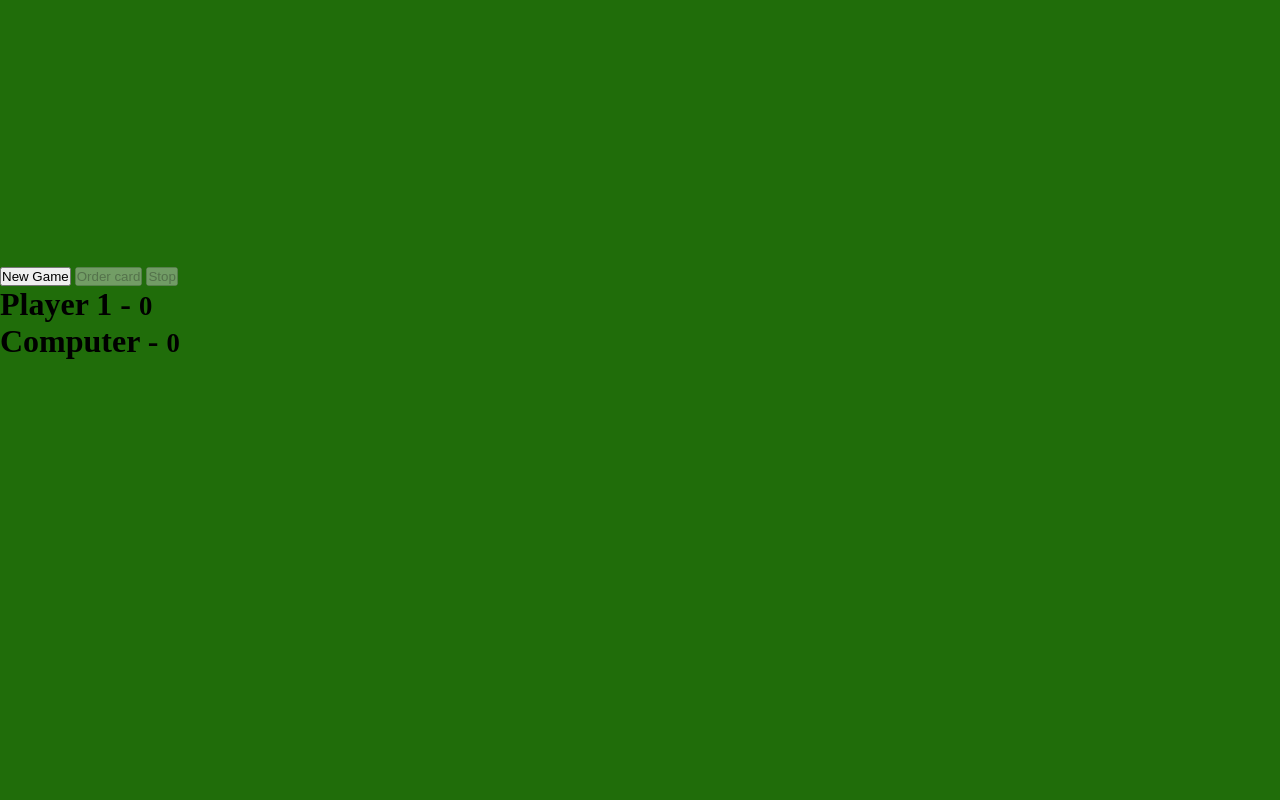
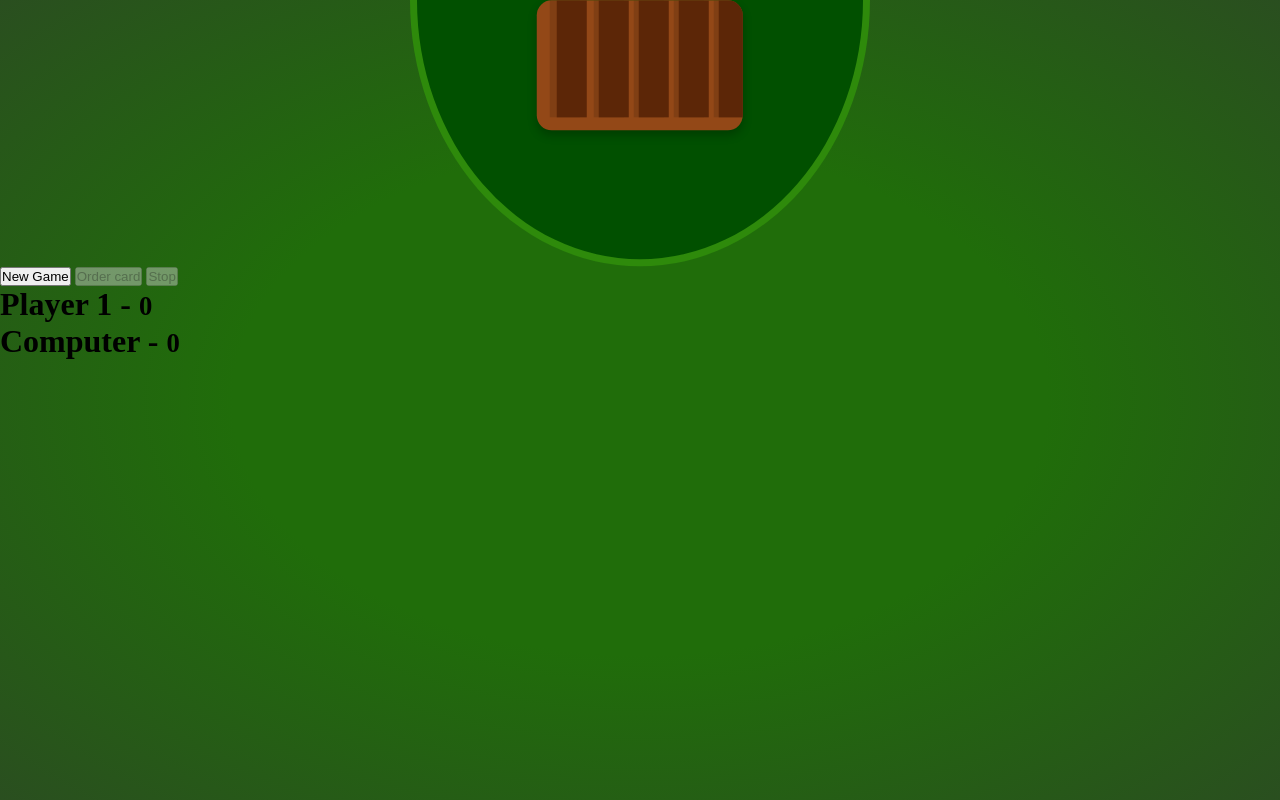
Before and after one commit to CamiloCortesM/Blackjack, a website built with Vite: page index.html in a window 1280 px wide. Built offline with nearby package versions, Linux system fonts and the light colour scheme.

Commit message:
styles were created for the entire application header and the background was changed.

```diff
--- a/index.html
+++ b/index.html
@@ -8,12 +8,14 @@
   </head>
   <body>
     <div id="app">
-      <div class="header__table table">
+      <div class="header__table">
         <div class="table__half-circle">
-          <div class="table__box"></div>
+          <div class="table__box">
+            <div class="table__box--lines"></div>
+          </div>
         </div>
       </div>
-      <div class="body__table table">
+      <div class="body__table">
         <div class="row mt-2">
           <div class="col text-center">
             <button id="btnNew" class="btn btn-danger">New Game</button>
--- a/style.css
+++ b/style.css
@@ -5,6 +5,17 @@
 }
 
 #app {
+  background: radial-gradient(
+    ellipse at center,
+    rgb(32, 109, 10) 30%, /* color verde en el centro */
+    rgba(0, 0, 0, .8) /* negro semitransparente hacia los bordes */
+  );
+  background-size: cover;
+  background-repeat: no-repeat;
+  background-size: 150% 150%; /* tamaño del degradado */
+  background-position: center center; /* posición del degradado */
+  background-repeat: no-repeat;
+  /* background-color: rgb(32, 109, 10); */
   width: 100%;
   display: grid;
   margin: 0 auto;
@@ -21,21 +32,78 @@
   width: 100%;
 }
 
-.table{
-  background-color: rgb(32, 109, 10);
-}
-
 .header__table {
   grid-area: header;
   display: grid;
+  justify-content: center;
   grid-template-columns: repeat(5, 1fr);
   grid-template-rows: repeat(2, 1fr);
   width: 100%;
   height: 100%;
 }
 
-.body__table{
+.body__table {
   grid-area: body;
   width: 100%;
   height: 100%;
 }
+
+.table__half-circle {
+  position: relative;
+  grid-column: 2 / 5;
+  grid-row: 1/ 3;
+  background-color: rgb(1, 80, 0);
+  margin: 0 auto;
+  width: 60%;
+  height: 200%;
+  border-radius: 50%;
+  transform: translateY(-50%);
+  border: 7px solid rgb(46, 138, 11);
+  box-shadow: 0px 0px 5px rgba(0, 0, 0, 0.419), 0px 0px 8px rgba(0, 0, 0, 0.661),inset 0 0 10px #0000006a,;
+}
+
+.table__box{
+  position: absolute;
+  overflow: hidden;
+  top: 50%;
+  right: 50%;
+  transform: translateX(50%);
+  border-radius: 15px;
+  box-shadow: 0px 5px 10px rgba(0, 0, 0, 0.24);
+  width: 46%;
+  height: 130px;
+  background-color: rgb(147, 72, 23);
+}
+
+.table__box--lines{
+  position: absolute;
+  top: 0;
+  left: 20px;
+  width: 30px;
+  height: 90%;
+  background-color: rgb(92, 38, 7);
+  box-shadow:
+  -7px 0px 0px rgba(0, 0, 0, 0.13),
+  42px 0px 0px rgb(92, 38, 7),
+  37px 0px 0px rgba(0, 0, 0, 0.13),
+  82px 0px 0px rgb(92, 38, 7),
+  77px 0px 0px rgba(0, 0, 0, 0.13),
+  122px 0px 0px rgb(92, 38, 7),
+  117px 0px 0px rgba(0, 0, 0, 0.13),
+  162px 0px 0px rgb(92, 38, 7),
+  157px 0px 0px rgba(0, 0, 0, 0.13),
+  202px 0px 0px rgb(92, 38, 7),
+  197px 0px 0px rgba(0, 0, 0, 0.13);
+}
+/*
+.item_card {
+  position: relative;
+  width: 150px;
+  left: 100px;
+  margin-left: -75px;
+}
+
+#computer-cards,
+#player-cards {
+  height: 240px;
+} */
```
